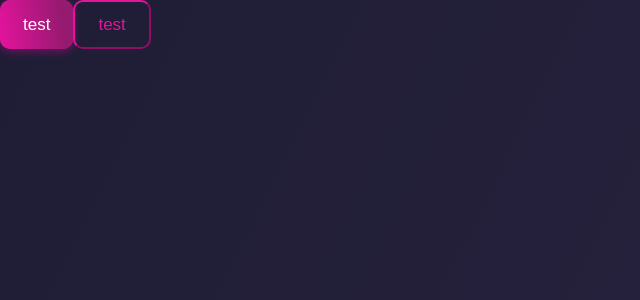
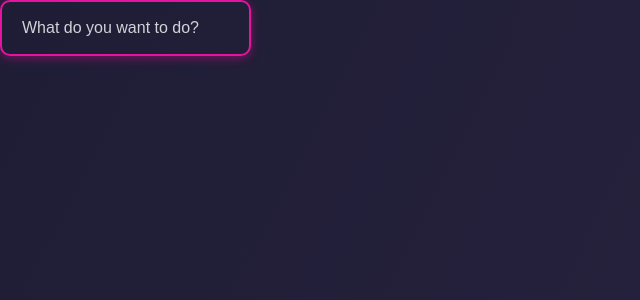
Before and after one commit to sofiakotsan/todo-app, a React (Create React App) app: page / in a window 1280 px wide. Shown: the top 300 px of the page, without its empty margins (0-640 px from the left). Built offline with nearby package versions, Linux system fonts and the light colour scheme.

Commit message:
styled input

```diff
--- a/src/components/TodoForm/TodoForm.js
+++ b/src/components/TodoForm/TodoForm.js
@@ -1,11 +1,11 @@
 import React from "react";
 import Button from "../UI/Button/Button";
+import Input from "../UI/Input/Input";
 
 const TodoForm = () => {
     return (
         <div>
-            <Button>test</Button>
-            <Button style="outline">test</Button>
+            <Input placeholder="What do you want to do?"/>
         </div>
     );
 }
--- a/src/components/UI/Button/Button.css
+++ b/src/components/UI/Button/Button.css
@@ -11,7 +11,6 @@
 }
 
 .button--filled {
-    /* background: linear-gradient(80.91deg, var(--accent-pink) 0.01%, var(--accent-pink-darker) 82.75%); */
     background: transparent;
     color: #fff;
     border: none;
--- /dev/null
+++ b/src/components/UI/Input/Input.css
@@ -0,0 +1,18 @@
+.input {
+    padding: 15px 20px;
+    border: 2px solid var(--accent-pink);
+    box-shadow: var(--accent-pink-shadow);
+    margin: 0;
+    background: transparent;
+    border-radius: var(--border-radius);
+    outline: none;
+    font-weight: 400;
+    font-size: 16px;
+    line-height: 22px;
+    color: #fff;
+    width: auto;
+}
+
+.input::placeholder {
+    color: rgba(255, 255, 255, 0.8);
+}
--- /dev/null
+++ b/src/components/UI/Input/Input.js
@@ -0,0 +1,10 @@
+import React from "react";
+import './Input.css';
+
+const Input = (props) => {
+    return (
+        <input className="input" {...props}/>
+    );
+}
+
+export default Input;
```
